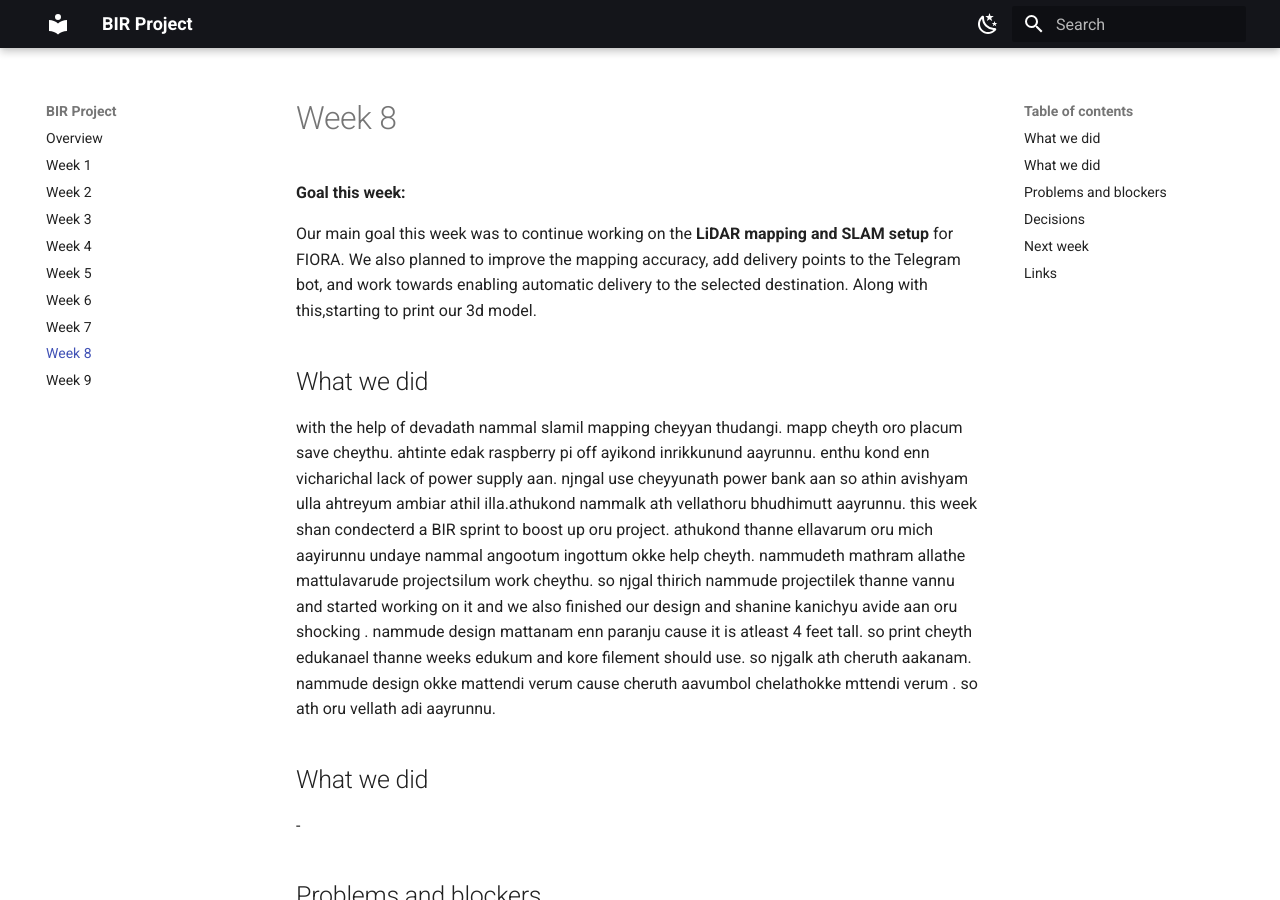
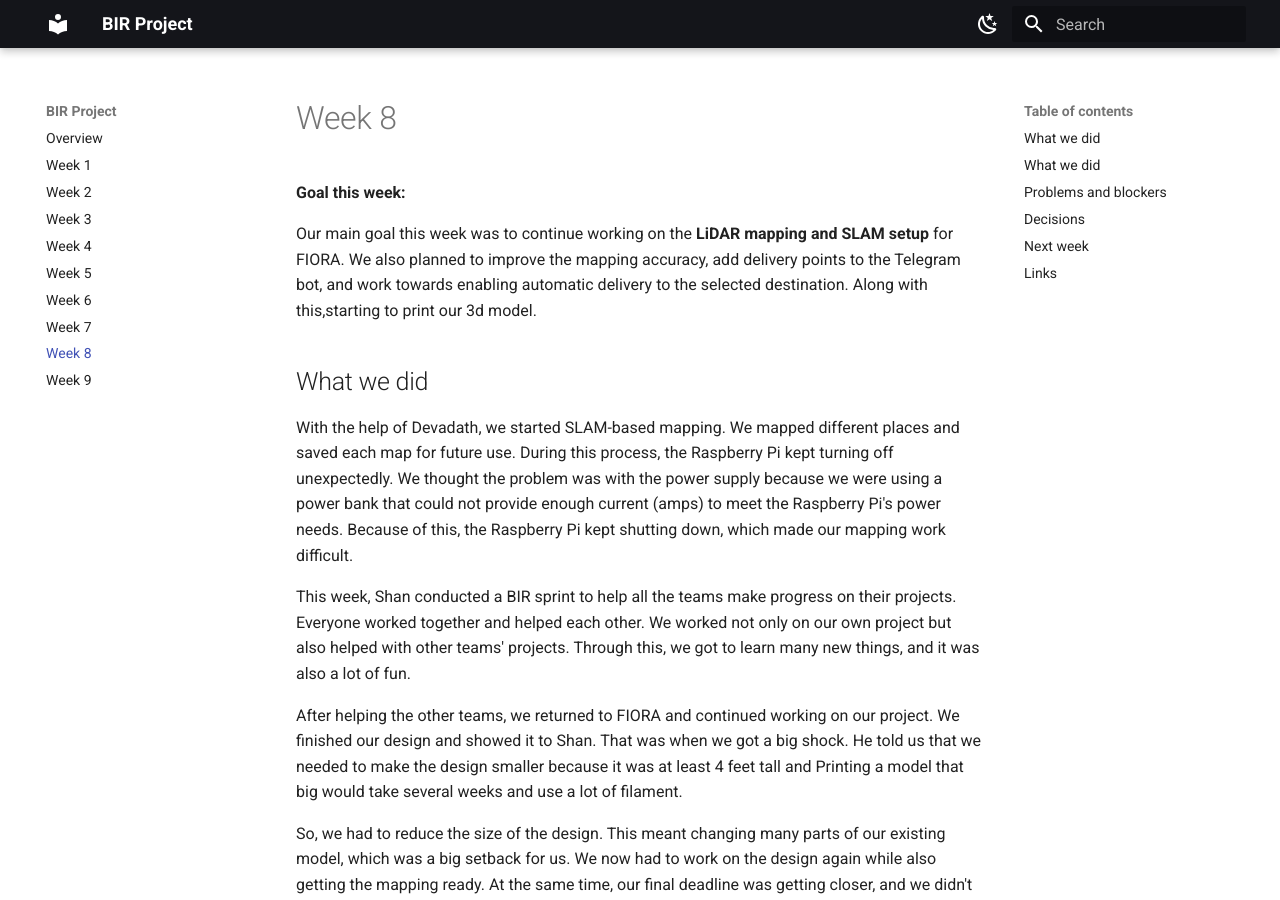
Before and after one commit to BuilderinResidencyTinkerspace/FIORA, an MkDocs documentation site: the page built from docs/week-08.md, in a window 1280 px wide and 900 px high. Built offline with MkDocs 1.6.1 and Material for MkDocs 9.7.7, drawn with Linux system fonts in a browser that asks for light colours; some of the changed text lies outside the part shown.

Commit message:
Update week-08.md

```diff
--- a/docs/week-08.md
+++ b/docs/week-08.md
@@ -5,7 +5,14 @@
 Our main goal this week was to continue working on the **LiDAR mapping and SLAM setup** for FIORA. We also planned to improve the mapping accuracy, add delivery points to the Telegram bot, and work towards enabling automatic delivery to the selected destination. Along with this,starting to print our 3d model.
 
 ## What we did
-with the help of devadath nammal slamil mapping cheyyan thudangi. mapp cheyth oro placum save cheythu. ahtinte edak raspberry pi off ayikond inrikkunund aayrunnu. enthu kond enn vicharichal lack of power supply aan. njngal use cheyyunath power bank aan so athin avishyam ulla ahtreyum ambiar athil illa.athukond nammalk ath vellathoru bhudhimutt aayrunnu. this week shan condecterd a BIR sprint to boost up oru project. athukond thanne ellavarum oru mich aayirunnu undaye nammal angootum ingottum okke help cheyth. nammudeth mathram allathe mattulavarude projectsilum work cheythu. so njgal thirich nammude projectilek thanne vannu and started working on it and we also finished our design and shanine kanichyu avide aan oru shocking . nammude design mattanam enn paranju cause it is atleast 4 feet tall. so print cheyth edukanael thanne weeks edukum and kore filement should use. so njgalk ath cheruth aakanam. nammude design okke mattendi verum cause cheruth aavumbol chelathokke mttendi verum . so ath oru vellath adi aayrunnu.
+With the help of Devadath, we started SLAM-based mapping. We mapped different places and saved each map for future use.
+During this process, the Raspberry Pi kept turning off unexpectedly. We thought the problem was with the power supply because we were using a power bank that could not provide enough current (amps) to meet the Raspberry Pi's power needs. Because of this, the Raspberry Pi kept shutting down, which made our mapping work difficult.
+
+This week, Shan conducted a BIR sprint to help all the teams make progress on their projects. Everyone worked together and helped each other. We worked not only on our own project but also helped with other teams' projects. Through this, we got to learn many new things, and it was also a lot of fun.
+
+After helping the other teams, we returned to FIORA and continued working on our project. We finished our design and showed it to Shan. That was when we got a big shock. He told us that we needed to make the design smaller because it was at least 4 feet tall and Printing a model that big would take several weeks and use a lot of filament.
+
+So, we had to reduce the size of the design. This meant changing many parts of our existing model, which was a big setback for us. We now had to work on the design again while also getting the mapping ready. At the same time, our final deadline was getting closer, and we didn't have much time left. So, we got back to work and started figuring out how to manage everything before the deadline.
 
 
 
```
